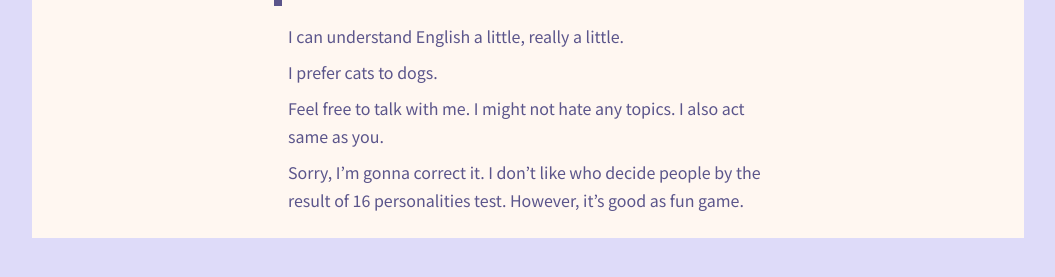
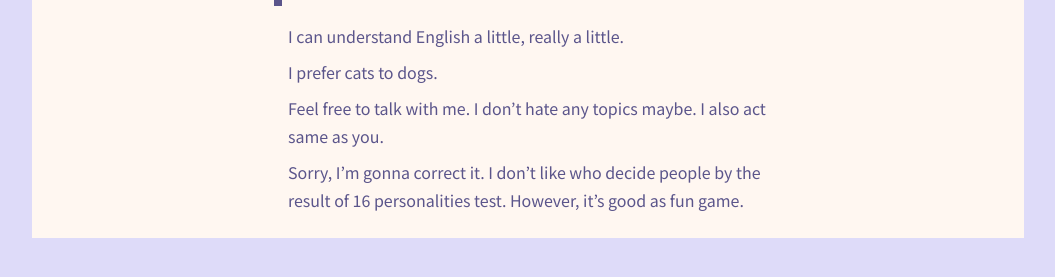
Before and after one commit to akky1023/akky1023.github.io, a Jekyll site: the page built from en/about/me/index.md, in a window 1280 px wide. Shown: the part 525-802 px from the top of the page, without its empty margins (112-1167 px from the left). Built offline with Jekyll 4.4.1, drawn with Linux system fonts in a browser that asks for light colours.

Commit message:
fix eng ver

```diff
--- a/en/about/me/index.md
+++ b/en/about/me/index.md
@@ -19,6 +19,6 @@ I can understand English a little, really a little.
 
 I prefer cats to dogs.
 
-Feel free to talk with me. I might not hate any topics. I also act same as you.
+Feel free to talk with me. I don't hate any topics maybe. I also act same as you.
 
 Sorry, I'm gonna correct it. I don't like who decide people by the result of 16 personalities test. However, it's good as fun game.
```
Also changed, not shown: en/about/index.md (+1 -1 lines), en/index.md (+1 -1 lines).
